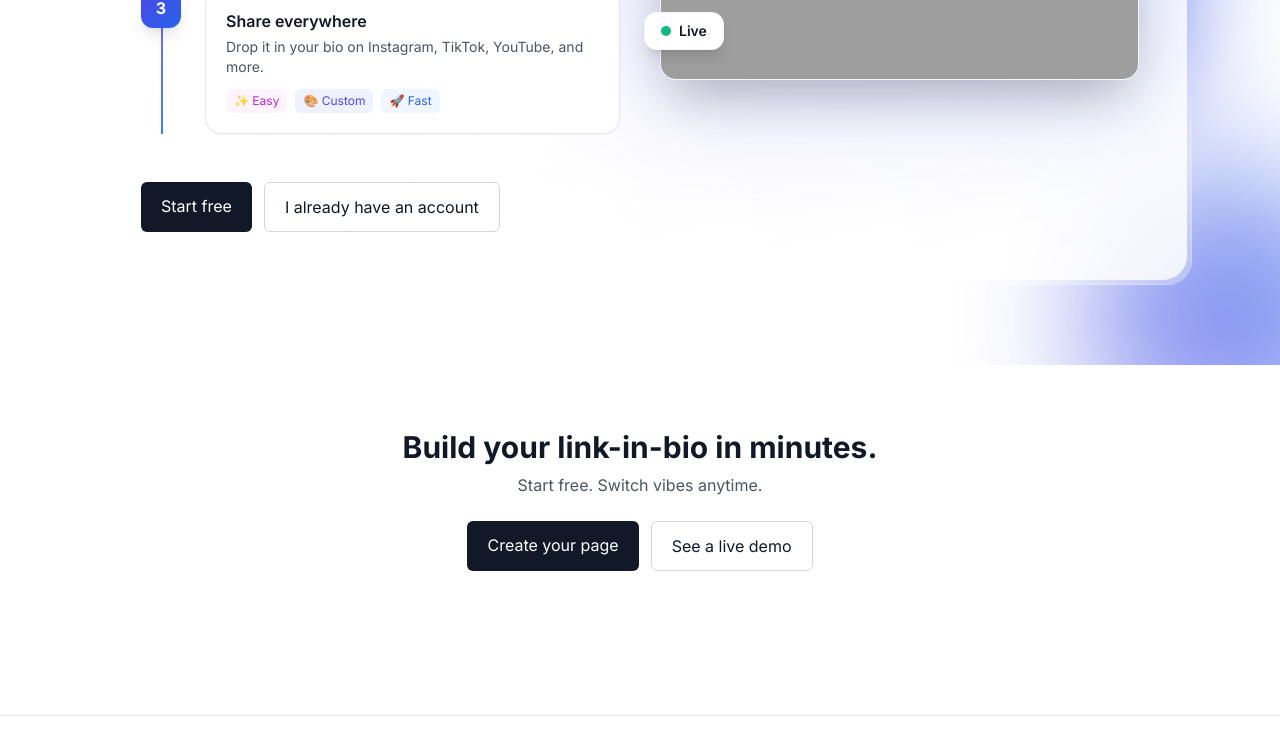
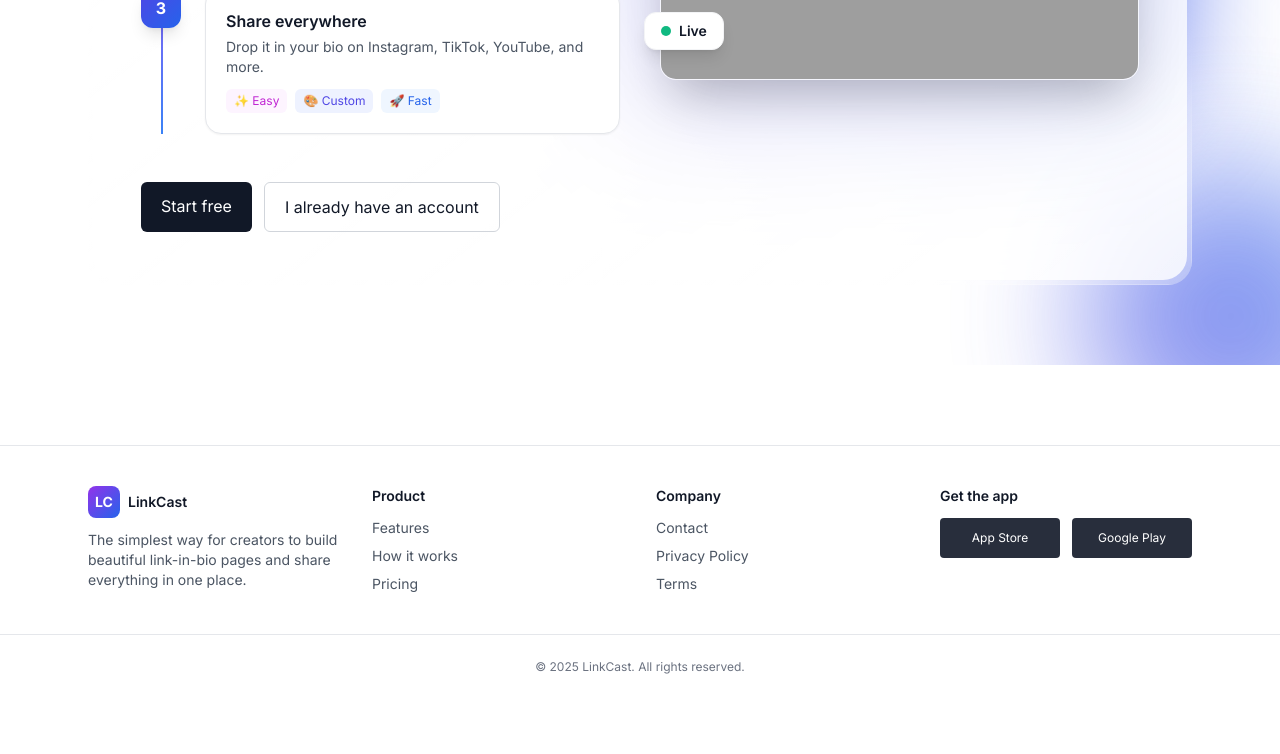
Before and after one commit to nalin-pixel/frontend-repo_r1oxdr56_az0une, a React (Vite) app: page / in a window 1280 px wide. Shown: the part 2000-2754 px from the top of the page. After the commit the page ends 2699 px from the top, so only its background shows below. Built offline with nearby package versions, Linux system fonts and the light colour scheme; grey boxes are pictures that could not be loaded; a web font is replaced by a local one.

Commit message:
Update project prj_r1oxdr56 - 2025-11-10T18:31:25.779Z

```diff
--- a/src/App.jsx
+++ b/src/App.jsx
@@ -186,17 +186,7 @@ function App() {
           </div>
         </section>
 
-        {/* CTA */}
-        <section id="pricing" className="py-16">
-          <div className="max-w-6xl mx-auto px-4 sm:px-6 text-center">
-            <h2 className="text-3xl font-bold">Build your link-in-bio in minutes.</h2>
-            <p className="text-gray-600 mt-2">Start free. Switch vibes anytime.</p>
-            <div className="mt-6 flex justify-center gap-3">
-              <a href="/signup" className="rounded-md bg-gray-900 text-white px-5 py-3 hover:bg-gray-800">Create your page</a>
-              <a href="/demo" className="rounded-md border border-gray-300 px-5 py-3 hover:border-gray-400">See a live demo</a>
-            </div>
-          </div>
-        </section>
+        {/* CTA removed as requested */}
       </main>
 
       <Footer />
```
Also changed, not shown: 1 other file (tests, documents, lock files or other folders).
